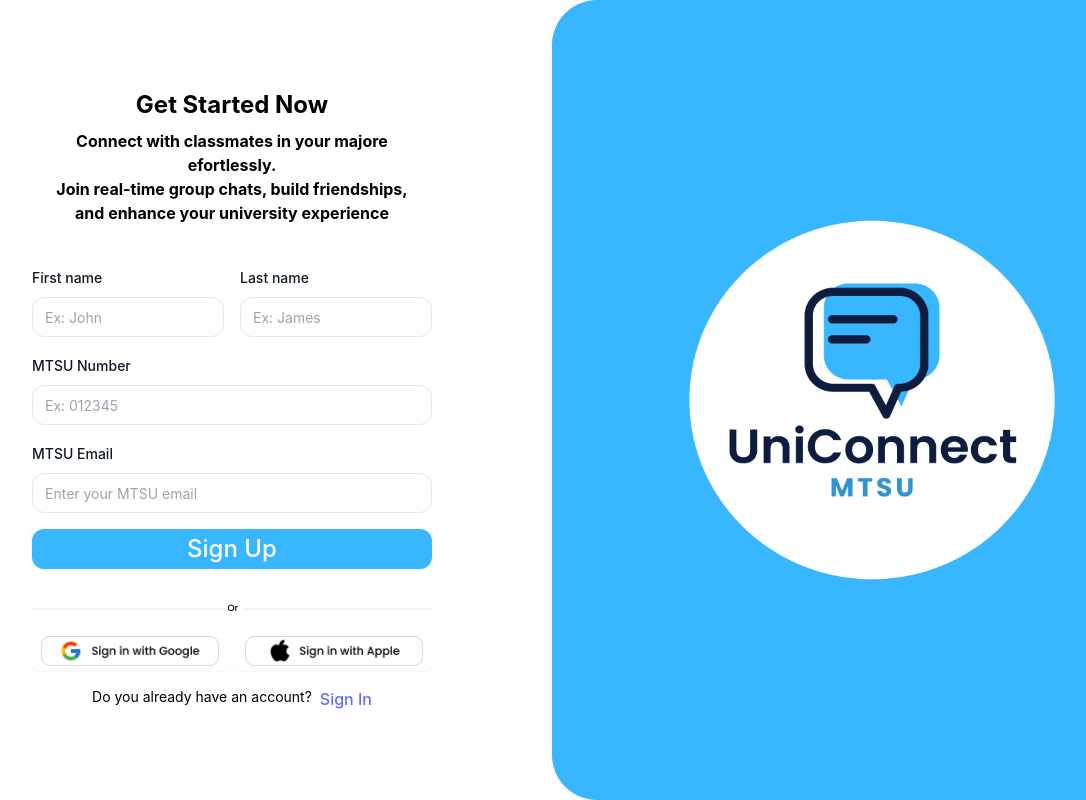
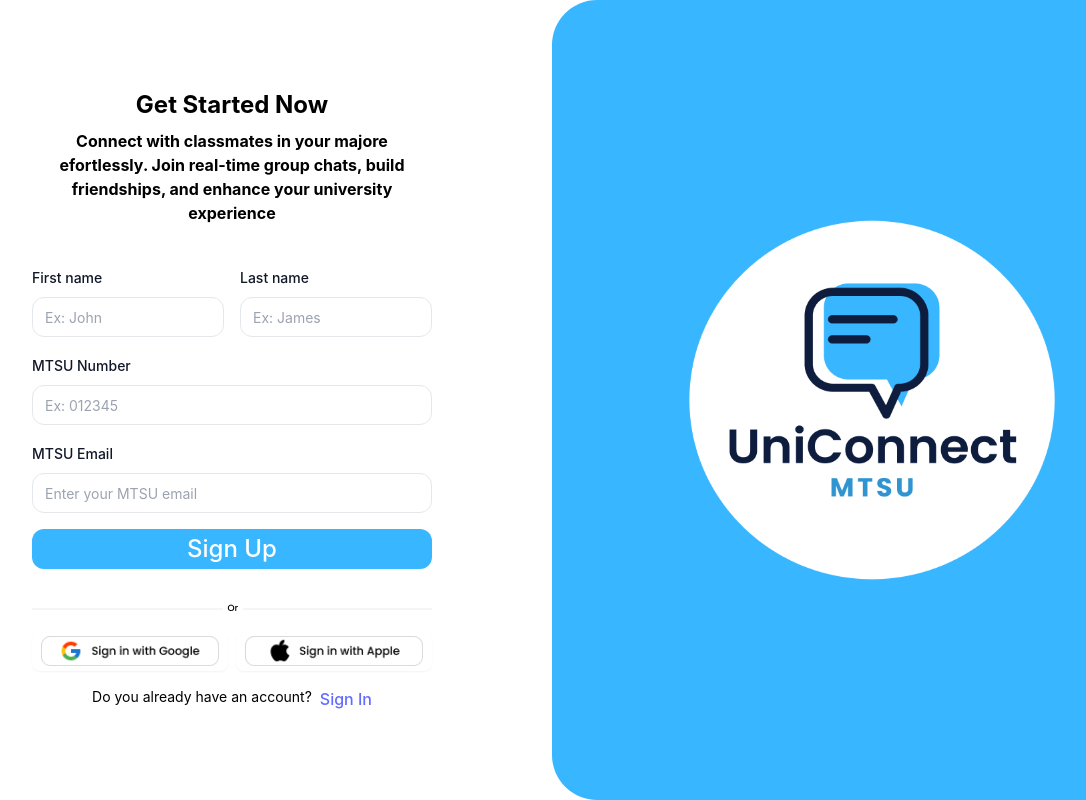
Before and after one commit to dimsonMba/CSCI_4560, a React (Vite) app in the folder CS/UniConnect/: page /sign_up in a window 1280 px wide. Shown: the whole page, without its empty margins (88-1174 px from the left). Built offline with nearby package versions, Linux system fonts and the light colour scheme; a web font is replaced by a local one.

Commit message:
Some update

```diff
--- a/CS/UniConnect/src/components/Auth/AuthForm.jsx
+++ b/CS/UniConnect/src/components/Auth/AuthForm.jsx
@@ -172,12 +172,12 @@
       <p className="font-bold text-black text-center pt-2 pr-4 pl-4 pb-10">
         {user ? 'Link your account to get started' : type === 'sign-in' ?
           <>
-            <p>Enter your credentials to access your account</p>
+            Enter your credentials to access your account
           </>
           :
           <>
-            <p>Connect with classmates in your majore efortlessly.</p>
-            <p>Join real-time group chats, build friendships, and enhance your university experience</p>
+            Connect with classmates in your majore efortlessly.
+            Join real-time group chats, build friendships, and enhance your university experience
           </>
         }
 
@@ -206,9 +206,7 @@
 
             <section className='flex gap-1'>
               <h1 className="text-sm">Don't have an account? </h1>
-              <a>
                 <Link to="/sign_up">Sign up</Link>
-              </a>
             </section>
           </div>
         ) : (
@@ -229,9 +227,7 @@
 
             <section className='flex gap-2'>
               <h1 className="text-sm">Do you already have an account?</h1>
-              <a>
                 <Link to="/log_in">Sign In</Link>
-              </a>
             </section>
 
           </div>
--- a/CS/UniConnect/src/pages/SignIn.jsx
+++ b/CS/UniConnect/src/pages/SignIn.jsx
@@ -1,8 +1,6 @@
 import React from 'react'
-import { Link } from 'react-router-dom';
-import { useForm } from 'react-hook-form';
 import AuthForm from '@/components/Auth/AuthForm';
-import { Icon } from 'lucide-react';
+
 
 
 
```
